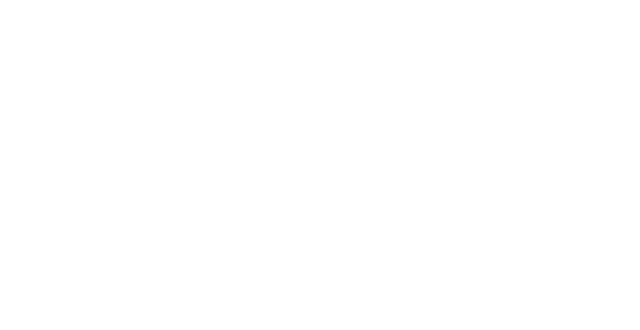
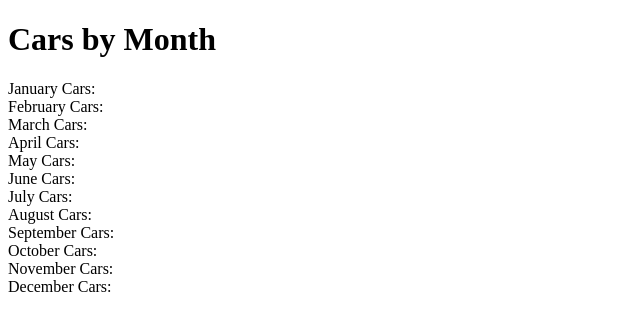
Before and after one commit to agonzalez715/CarCalendar, a plain HTML site: page index.html in a window 1280 px wide. Shown: the whole page, without its empty margins (0-640 px from the left). Drawn offline with Linux system fonts and the light colour scheme.

Commit message:
created car calendar

```diff
--- a/index.html
+++ b/index.html
@@ -1,12 +1,26 @@
 <!DOCTYPE html>
-<html lang="en">
+<html>
 <head>
-    <meta charset="UTF-8">
-    <meta http-equiv="X-UA-Compatible" content="IE=edge">
-    <meta name="viewport" content="width=device-width, initial-scale=1.0">
-    <title>Document</title>
+  <title>Cars by Month</title>
+  <link rel="stylesheet" href="app.css">
 </head>
 <body>
+  <h1>Cars by Month</h1>
+  <div class="car-list">
+    <div class="car" id="january">January Cars:</div>
+    <div class="car" id="february">February Cars:</div>
+    <div class="car" id="march">March Cars:</div>
+    <div class="car" id="april">April Cars:</div>
+    <div class="car" id="may">May Cars:</div>
+    <div class="car" id="june">June Cars:</div>
+    <div class="car" id="july">July Cars:</div>
+    <div class="car" id="august">August Cars:</div>
+    <div class="car" id="september">September Cars:</div>
+    <div class="car" id="october">October Cars:</div>
+    <div class="car" id="november">November Cars:</div>
+    <div class="car" id="december">December Cars:</div>
+  </div>
 
+  <script src="app.js"></script>
 </body>
 </html>
```
